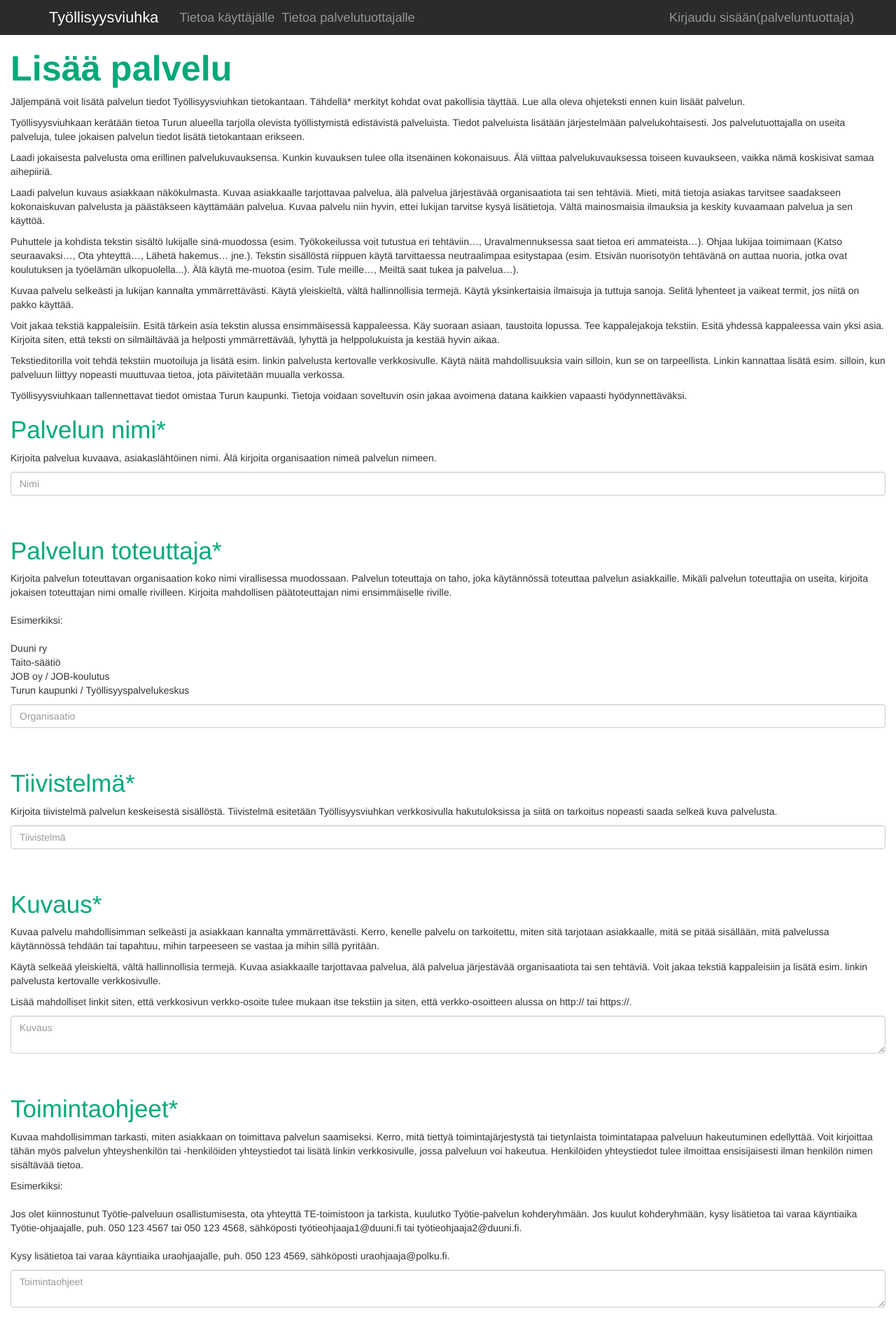
After one commit to codepointtku/viuhka-flask, a Python web app: template templates/splash/forms/form.html in a window 1280 px wide. The commit adds this page. Shown: the top 1920 px of the page at 70% size. Run offline with Jinja, Linux system fonts and the light colour scheme; the template is opened without the code that fills it, so the values that code supplies are empty, except form fields; form fields are guessed from the names that the template uses; some libraries are stand-ins or nearby versions.

Commit message:
Lisää palvelu form
form.html lisättu ja palvelun lisäys toimii

```diff
--- /dev/null
+++ b/templates/splash/forms/form.html
@@ -0,0 +1,379 @@
+{% extends 'splash/forms/base.html' %}
+{{ super() }}
+
+{% block body_content %}
+
+<style>
+    #id_classification {
+        min-height: 20em;
+        min-width: 400px;
+    }
+
+    #id_study, #id_service_path, #id_target, #id_immigration, #id_age_group,
+    #id_unemployment_duration, #id_ingress, #id_address, #id_post_address, #id_contact_person_phone, #id_contact_email,
+    #id_constraint, #id_address_extend, #id_organization
+    {
+        min-height: 8em;
+        min-width: 600px;
+    }
+
+    #id_integration, #id_health {
+        min-height: 5em;
+        min-width: 400px;
+    }
+
+    .label {
+        font-weight: bold;
+    }
+</style>
+
+<form id="addService" role="form" method="post" action="">
+
+    <div class="fieldWrapper">
+        <h1>Lisää palvelu</h1>
+        <p>Jäljempänä voit lisätä palvelun tiedot Työllisyysviuhkan tietokantaan. Tähdellä* merkityt
+            kohdat ovat pakollisia täyttää. Lue alla oleva ohjeteksti ennen kuin lisäät palvelun.
+        </p>
+        <p>Työllisyysviuhkaan kerätään tietoa Turun alueella tarjolla olevista työllistymistä edistävistä
+            palveluista. Tiedot palveluista lisätään järjestelmään palvelukohtaisesti. Jos palvelutuottajalla
+            on useita palveluja, tulee jokaisen palvelun tiedot lisätä tietokantaan erikseen.
+        </p>
+        <p>Laadi jokaisesta palvelusta oma erillinen palvelukuvauksensa. Kunkin kuvauksen tulee olla itsenäinen
+            kokonaisuus. Älä viittaa palvelukuvauksessa toiseen kuvaukseen, vaikka nämä koskisivat samaa aihepiiriä.
+        </p>
+        <p>Laadi palvelun kuvaus asiakkaan näkökulmasta. Kuvaa asiakkaalle tarjottavaa palvelua, älä palvelua
+            järjestävää organisaatiota tai sen tehtäviä. Mieti, mitä tietoja asiakas tarvitsee saadakseen kokonaiskuvan
+            palvelusta ja päästäkseen käyttämään palvelua. Kuvaa palvelu niin hyvin, ettei lukijan tarvitse kysyä
+            lisätietoja. Vältä mainosmaisia ilmauksia ja keskity kuvaamaan palvelua ja sen käyttöä.
+        </p>
+        <p>Puhuttele ja kohdista tekstin sisältö lukijalle sinä-muodossa (esim. Työkokeilussa voit tutustua eri
+            tehtäviin…, Uravalmennuksessa saat tietoa eri ammateista…). Ohjaa lukijaa toimimaan (Katso seuraavaksi…,
+            Ota yhteyttä…, Lähetä hakemus… jne.). Tekstin sisällöstä riippuen käytä tarvittaessa neutraalimpaa
+            esitystapaa (esim. Etsivän nuorisotyön tehtävänä on auttaa nuoria, jotka ovat koulutuksen ja työelämän
+            ulkopuolella...). Älä käytä me-muotoa (esim. Tule meille…, Meiltä saat tukea ja palvelua…).
+        </p>
+        <p>Kuvaa palvelu selkeästi ja lukijan kannalta ymmärrettävästi. Käytä yleiskieltä, vältä hallinnollisia
+            termejä. Käytä yksinkertaisia ilmaisuja ja tuttuja sanoja. Selitä lyhenteet ja vaikeat termit, jos niitä
+            on pakko käyttää.
+        </p>
+        <p>Voit jakaa tekstiä kappaleisiin. Esitä tärkein asia tekstin alussa ensimmäisessä kappaleessa. Käy suoraan
+            asiaan, taustoita lopussa. Tee kappalejakoja tekstiin. Esitä yhdessä kappaleessa vain yksi asia.
+            Kirjoita siten, että teksti on silmäiltävää ja helposti ymmärrettävää, lyhyttä ja helppolukuista ja
+            kestää hyvin aikaa.
+        </p>
+        <p>Tekstieditorilla voit tehdä tekstiin muotoiluja ja lisätä esim. linkin palvelusta kertovalle verkkosivulle.
+            Käytä näitä mahdollisuuksia vain silloin, kun se on tarpeellista. Linkin kannattaa lisätä esim. silloin,
+            kun palveluun liittyy nopeasti muuttuvaa tietoa, jota päivitetään muualla verkossa.
+        </p>
+        <p>Työllisyysviuhkaan tallennettavat tiedot omistaa Turun kaupunki. Tietoja voidaan soveltuvin osin jakaa
+            avoimena datana kaikkien vapaasti hyödynnettäväksi.
+        </p>
+        <h2>Palvelun nimi*</h2>
+        <p>Kirjoita palvelua kuvaava, asiakaslähtöinen nimi. Älä kirjoita organisaation nimeä palvelun nimeen.</p>
+        {{ form.name(id="name", placeholder="Nimi", class="form-control", value="", required=True) }}<br>
+        <br>
+        <h2>Palvelun toteuttaja*</h2>
+        <p>Kirjoita palvelun toteuttavan organisaation koko nimi virallisessa muodossaan. Palvelun toteuttaja on taho,
+            joka käytännössä toteuttaa palvelun asiakkaille. Mikäli palvelun toteuttajia on useita, kirjoita jokaisen
+            toteuttajan nimi omalle rivilleen. Kirjoita mahdollisen päätoteuttajan nimi ensimmäiselle riville.<br>
+            <br>
+            Esimerkiksi:<br>
+            <br>
+            Duuni ry<br>
+            Taito-säätiö<br>
+            JOB oy / JOB-koulutus<br>
+            Turun kaupunki / Työllisyyspalvelukeskus<br>
+        </p>
+        {{ form.organization(id="organization", placeholder="Organisaatio", class="form-control", value="", required=True) }}<br>
+        <br>
+        <h2>Tiivistelmä*</h2>
+        <p>Kirjoita tiivistelmä palvelun keskeisestä sisällöstä. Tiivistelmä esitetään Työllisyysviuhkan verkkosivulla
+            hakutuloksissa ja siitä on tarkoitus nopeasti saada selkeä kuva palvelusta.
+        </p>
+        {{ form.ingress(id="ingress", placeholder="Tiivistelmä", class="form-control", value="", required=True) }}<br>
+        <br>
+        <h2>Kuvaus*</h2>
+        <p>Kuvaa palvelu mahdollisimman selkeästi ja asiakkaan kannalta ymmärrettävästi. Kerro, kenelle palvelu on
+            tarkoitettu, miten sitä tarjotaan asiakkaalle, mitä se pitää sisällään, mitä palvelussa käytännössä
+            tehdään tai tapahtuu, mihin tarpeeseen se vastaa ja mihin sillä pyritään.
+        </p>
+        <p>Käytä selkeää yleiskieltä, vältä hallinnollisia termejä. Kuvaa asiakkaalle tarjottavaa palvelua, älä palvelua
+            järjestävää organisaatiota tai sen tehtäviä. Voit jakaa tekstiä kappaleisiin ja lisätä esim. linkin palvelusta
+            kertovalle verkkosivulle.
+        </p>
+        <p>
+            Lisää mahdolliset linkit siten, että verkkosivun verkko-osoite tulee mukaan itse tekstiin ja siten,
+            että verkko-osoitteen alussa on http:// tai https://.
+        </p>
+        {{ form.description(id="description", placeholder="Kuvaus", class="form-control", value="", required=True) }}
+       <br>
+        <br>
+        <h2>Toimintaohjeet*</h2>
+        <p>Kuvaa mahdollisimman tarkasti, miten asiakkaan on toimittava palvelun saamiseksi. Kerro, mitä tiettyä
+            toimintajärjestystä tai tietynlaista toimintatapaa palveluun hakeutuminen edellyttää. Voit kirjoittaa
+            tähän myös palvelun yhteyshenkilön tai -henkilöiden yhteystiedot tai lisätä linkin verkkosivulle,
+            jossa palveluun voi hakeutua. Henkilöiden yhteystiedot tulee ilmoittaa ensisijaisesti ilman henkilön
+            nimen sisältävää tietoa.</p>
+        <p>Esimerkiksi:<br>
+            <br>
+            Jos olet kiinnostunut Työtie-palveluun osallistumisesta, ota yhteyttä TE-toimistoon ja tarkista, kuulutko
+            Työtie-palvelun kohderyhmään. Jos kuulut kohderyhmään, kysy lisätietoa tai varaa käyntiaika
+            Työtie-ohjaajalle, puh. 050 123 4567 tai 050 123 4568, sähköposti työtieohjaaja1@duuni.fi tai
+            työtieohjaaja2@duuni.fi.<br>
+            <br>
+            Kysy lisätietoa tai varaa käyntiaika uraohjaajalle, puh. 050 123 4569, sähköposti uraohjaaja@polku.fi.
+        </p>
+        {{ form.description4(id="description4", placeholder="Toimintaohjeet", class="form-control", value="") }}<br>
+        <br>
+        <h2>Ehdot ja kriteerit</h2>
+        <p>Mikäli palvelu on tarkoitettu vain tietylle rajatulle kohderyhmälle tai palvelua saa vain tietyin
+            edellytyksin, kuvaa sanallisesti palvelun kohderyhmä, edellytykset, ehdot ja kriteerit.</p>
+        <p>Esimerkiksi:<br>
+        <li>Tukityöllistäminen on mahdollista vain henkilöille, joiden työllistämiseen työnantaja voi saada
+        palkkauskustannukset kokonaan kattavaa 100 % palkkatukea.
+        </li>
+        <li>Työtie-palveluun voivat osallistua vain työmarkkinatuen kuntaosuuden piiriin kuuluvat yli 300 päivää
+            työmarkkinatukea työttömyyden perusteella saaneet turkulaiset henkilöt.
+        </li>
+        <li>Työtie-palvelu on tarkoitettu alle 30-vuotiaille maahanmuuttajille.
+        </li>
+        <li>Työtie-hankkeen palveluihin voivat osallistua vain vähintään 24 kuukautta 28 kuukauden aikana työttömänä
+            olleet TE-toimiston työnhakijat ja vähintään 12 kuukautta avoimilta työmarkkinoilta poissaolleet
+            TE-toimiston työnhakijat.</li>
+        </p>
+        <p>Kuvaa myös, mikäli palveluun hakeutuminen edellyttää esim. tiettyjen tietojen tai dokumenttien
+            hankkimista.</p>
+        <p>Esimerkiksi:<br>
+            <li>Jos olet kiinnostunut tukityöllistämisestä, sinun tulee toimittaa Työtie-ohjaajalle tieto sinulle
+        työttömyyden perusteella maksetun työmarkkinatuen kestosta. Tieto ilmenee viimeisimmästä Kelan sinulle
+        postittamasta työmarkkinatuen maksuilmoituksesta. Mikäli et ole saanut postitse maksuilmoitusta, voit
+        tulostaa tiedon Kelan verkkoasiointipalvelusta. Tarvittaessa voit myös pyytää tiedon Kelan puhelinpalvelusta
+        tai Kelan toimistosta.</li>
+        <li>Jos olet kiinnostunut iltapäiväkerhotoiminnan tehtävistä, sinun tulee esittää hankkeen ohjaajalle enintään kuusi kuukautta vanha rikosrekisteriote.</li>
+        </p>
+        {{ form.constraint(id="description4", placeholder="Ehdot ja kriteerit", class="form-control", value="", required=True) }}<br>
+        <br>
+        <h2>Toiminta päättyy</h2>
+        <p>Mikäli palvelulla on tiedossa oleva päättymispäivä, kirjoita se tähän muodossa 00.00.0000. Esimerkiksi 31.03.2020.</p>
+        {{ form.end(id="end", class="form-control", value="") }}<br>
+        <br>
+        <h2>Käyntiosoite ja aukioloajat*</h2>
+        <p>Kirjoita organisaation nimi, mahdollinen palvelupaikan nimi, katuosoite, postinumero ja postitoimipaikka,
+            palveluajat sekä mahdollinen käyntiosoitteen lisätieto kukin omalle rivilleen. Mikäli palvelupaikkoja on
+            useita, kirjoita jokaisen palvelupaikan tiedot omaksi kappaleekseen.</p>
+        <p>Esimerkiksi:<br>
+            <br>
+            JOB oy<br>
+            JOB-koulutus<br>
+            Linnankatu 32 B 23, 1. kerros<br>
+            20100 Turku<br>
+            Avoinna ma–pe klo 09.00–16.00. Heinäkuussa suljettu.<br>
+            Sisäänkäynti sisäpihan kautta.<br>
+            <br>
+            Duuni ry<br>
+            Eerikinkatu 34 C 25, 2. kerros<br>
+            20100 Turku<br>
+            Avoinna ma–to klo 09.00–15.00. Perjantaisin suljettu.<br>
+            Rakennuksessa ei käytössä hissiä.<br>
+            <br>
+            Taito-säätiö<br>
+            Metallikatu 36 D 27, 3. kerros<br>
+            20240 Turku<br>
+            Avoinna ma, ti, to ja pe klo 10.00–15.00. Keskiviikkoisin suljettu.<br>
+            Toimipaikkaan pääsee busseilla 32 Pansioon ja 42 Pernoon.<br>
+            <br>
+            Turun kaupunki<br>
+            Työllisyyspalvelukeskus<br>
+            Käsityöläiskatu 10<br>
+            20100 Turku<br>
+            Avoinna ma–pe klo 8.30–16.00.<br>
+            Kaikki posti tulee lähettää postilokero-osoitteeseen. Käyntiosoitteeseen ei postinjakoa.
+        </p>
+        {{ form.address(id="address", placeholder="Osoite", class="form-control", value="", required=True) }}
+        {{ form.address_extended(id="address_extended", placeholder="Address Extended", class="form-control", value="") }}
+        <br>
+        <br>
+        <h2>Postiosoite*</h2>
+        <p>Kirjoita organisaation nimi, mahdollinen palvelupaikan nimi, postilokero-osoite tai katuosoite,
+            postinumero ja postitoimipaikka sekä mahdollinen postiosoitteen lisätieto kukin omalle rivilleen.
+            Mikäli palvelupaikkojen postiosoitteita on useita, kirjoita jokaisen palvelupaikan tiedot omaksi
+            kappaleekseen.</p>
+        <p>Esimerkiksi:<br>
+        <br>
+        JOB oy<br>
+        JOB-koulutus<br>
+        PL 123<br>
+        20101 Turku<br>
+        <br>
+        Duuni ry<br>
+        Eerikinkatu 34 C 25<br>
+        20100 Turku<br>
+        <br>
+        Taito-säätiö<br>
+        Metallikatu 36 D 27<br>
+        20240 Turku<br>
+        <br>
+        Turun kaupunki<br>
+        Työllisyyspalvelukeskus<br>
+        PL 1000<br>
+        20701 Turku<br>
+        Kaikki posti tulee lähettää postilokero-osoitteeseen. Käyntiosoitteeseen ei postinjakoa.
+        </p>
+        {{ form.post_address(id="post_address", placeholder="Post Address", class="form-control", value="") }}<br>
+        <br>
+        <h2>Puhelinnumero*</h2>
+        <p>Kirjoita puhelinasiointikanavan tai palvelupaikan nimi tai yhteyshenkilön tehtävänimike, puhelinnumero
+            ja mahdollinen puhelinnumeron lisätieto kukin omalle rivilleen. Mikäli puhelinnumeroita on useita,
+            kirjoita jokaisen puhelinnumeron tiedot omaksi kappaleekseen. Tiedot tulee ilmoittaa ensisijaisesti
+            ilman henkilönimen sisältävää tietoa.</p>
+        <p>Esimerkiksi:<br>
+        <br>
+        JOB-koulutus<br>
+        02 345 6789<br>
+        Vaihde<br>
+        <br>
+        Työtie-ohjaaja<br>
+        050 123 4569<br>
+        <br>
+        Uraohjaaja<br>
+        050 123 4567<br>
+        Puhelinaika ma–pe klo 9.00–11.30.<br>
+        <br>
+        Taito-säätiö, Metallikadun toimipaikka<br>
+        050 123 4568<br>
+        <br>
+        Asiakaspalvelu<br>
+        02 262 5072
+        </p>
+        {{ form.contact_person(id="contact_person", placeholder="Contact Person", class="form-control", value="", required=True) }}
+        {{ form.contact_person_phone(id="contact_person_phone", placeholder="Contact Person Phone", class="form-control", value="", required=True) }}
+        <br>
+
+        <br>
+        <h2>Sähköpostiosoite</h2>
+        <p>Kirjoita sähköpostikanavan nimi ja sähköpostiosoite kumpikin omalle rivilleen. Mikäli sähköpostiosoitteita
+            on useita, kirjoita jokaisen sähköpostiosoitteen tiedot omaksi kappaleekseen. Tiedot tulee ilmoittaa
+            ensisijaisesti ilman henkilönimen sisältävää tietoa.</p>
+        <p>Esimerkiksi:<br>
+        <br>
+        JOB-koulutus<br>
+        koulutus@job.fi<br>
+        <br>
+        Työtie-ohjaaja<br>
+        työtieohjaaja1@duuni.fi<br>
+        <br>
+        Uraohjaaja<br>
+        uraohjaaja@polku.fi<br>
+        <br>
+        Taito-säätiö, Metallikadun toimipaikka<br>
+        metallikatu@taito.fi<br>
+        <br>
+        Organisaatiopostilaatikko<br>
+        tyopiste@turku.fi
+        </p>
+        {{ form.contact_email(id="contact_email", placeholder="Contact Email", class="form-control", value="", required=True) }}<br>
+
+        <br>
+        <h2>Verkkosivu</h2>
+        <p>Anna verkkosivulle havainnollinen nimi ja anna tarkka verkko-osoite, josta verkkosivu avautuu.
+            Kirjoita kumpikin tieto omalle rivilleen. Mikäli verkkosivuja on useita, kirjoita jokaisen verkkosivun
+            tiedot omaksi kappaleekseen. Huolehdi, että verkko-osoitteen alussa on http:// tai https://.</p>
+        <p>Esimerkiksi:<br>
+        <br>
+        Turun kaupunki / Työllisyyspalvelut<br>
+        https://www.turku.fi/tyo-ja-yrityspalvelut/tyollisyyspalvelut<br>
+        <br>
+        Työpiste – Työ ja tekijät kohtaavat<br>
+        http://www.turku.fi/tyopiste
+        </p>
+        {{ form.www }}<br>
+
+        <br>
+<!--
+        <label class="label" for="{{ form.facebook.id_for_label }}">Facebook</label>
+        <p>Anna tarkka verkko-osoite, josta Facebook-sivu avautuu. Huolehdi, että verkko-osoitteen alussa on
+            http:// tai https://.</p>
+        {{ form.facebook }}<br>
+        <br>
+        <label class="label" for="{{ form.twitter.id_for_label }}">Twitter</label><br>
+        <p>Anna tarkka verkko-osoite, josta Twitter-sivu avautuu. Huolehdi, että verkko-osoitteen alussa on
+            http:// tai https://.
+        </p>
+        {{ form.twitter }}<br>
+        <br>
+-->
+        <h2>Palaute</h2>
+        <p>Tässä voit antaa palautetta Työllisyysviuhkan verkkosivuista ja tästä tietopohjalomakkeesta. Palautetta voi
+            myös lähettää suoraan sähköpostitse Työllisyysviuhkan ylläpitäjälle osoitteella viuhka@turku.fi</p>
+        <p>Jos olet edellä muokannut tai päivittänyt jo Työllisyysviuhkan verkkosivulla olevan palvelun tietoja, kirjoita
+            tähän tiedot muutoksista, jotka olet edellä tehnyt.</p>
+        <p>Tähän kirjoittamasi teksti on tarkoitettu palautteeksi ja tiedoksi Työllisyysviuhkan ylläpitäjälle. Teksti ei
+            siirry Työllisyysviuhkan verkkosivuille.</p>
+        {{ form.notes }}<br>
+        <br>
+        <h2>Yhteyshenkilö*</h2><br>
+        <p>Keneen henkilöön Työllisyysviuhkan ylläpitäjä voi olla tarvittaessa yhteydessä palvelun tietoja koskien?
+            Kirjoita tähän henkilön nimi, puhelinnumero ja sähköpostiosoite.</p>
+        <p>Tähän kirjoittamasi tiedot on tarkoitettu Työllisyysviuhkan ylläpitäjälle. Tiedot eivät siirry Työllisyysviuhkan verkkosivuille.</p>
+        {{ form.content_contact }}<br>
+    </div>
+    <br>
+    <label>Lähetä tiedot</label>
+    <p>Alla voit lähettää edellä lisäämäsi tai päivittämäsi palvelun tiedot Työllisyysviuhkan tietokantaan.</p>
+    <p>Tiedot siirtyvät Työllisyysviuhkan verkkosivuille, kun ylläpitäjä on tarkistanut ja hyväksynyt palvelun tiedot.</p>
+    <p><b>Muistathan jatkossa käydä päivittämässä palvelun tietoja, jos palvelussa tapahtuu muutoksia. Muista myös
+        päivittää verkko-osoitteiden linkit, jos ne muuttuvat.</b></p>
+    <p>Tietojen päivittäminen ja muokkaaminen tapahtuu kirjautumalla Työllisyysviuhkan verkkosivuille, etsimällä
+        palveluluettelosta oman palvelun ja valitsemalla Muokkaa.</p>
+    <br> <input type="submit" value="Lähetä">
+</form>
+<br>
+<br>
+<hr>
+
+{% endblock %}
+
+{% block scripts %}
+<script>
+  $('#dateTimePicker').on('click', function (event) {
+    event.preventDefault();
+    $('timePicker').show();
+  });
+  $('#selectCategoryForm').on('submit', function (event) {
+    event.preventDefault();
+    $(this).serializeArray().forEach(function (i, k) {
+      if($('#' + i.value.split(' ').join('')).length == 0) {
+          $('#category_items').append(
+            '<option id=' + i.value.split(' ').join('') + ' selected>' + i.value + '</option>'
+          );
+      }
+    });
+    setTimeout(function () {
+      $('#selectCategories').modal('hide');
+    }, 125);
+  });
+  $('#deleteCategoryItem').on('click', function (event) {
+    event.preventDefault();
+    $('#category_items option:selected').remove();
+  });
+
+  $('#addService').submit(function (event) {
+    event.preventDefault();
+    var items = $('#category_items option');
+    for(i = 0; i < items.length; i++) {
+      $(items[i]).prop('selected', true);
+    }
+    $.ajax({
+      type: 'POST',
+      url: "{{ url_for('service.service', type='add') }}",
+      data: $(this).serialize(),
+      success: function () {
+        $(location).attr('href', '{{ url_for("service.list_service") }}')
+      },
+      error: function () {
+        location.reload();
+      }
+    });
+  });
+</script>
+{% endblock %}
--- a/templates/splash/forms/provider_info.html
+++ b/templates/splash/forms/provider_info.html
@@ -6,7 +6,7 @@
     <h1>Lisää palvelu</h1>
     <div class=page-text-left>
     <p>Seuraavalla sivulla voit lisätä palvelun tiedot Työllisyysviuhkaan</p>
-    <form method="get" action="{{ FORCE_SCRIPT_NAME }}/admin/services/">
+    <form method="get" action="{{ FORCE_SCRIPT_NAME }}/form/">
         <button type="submit" class="button-info-viuhka button-info">Lisää palvelu</button>
     </form>
     </div>
```
Also changed, not shown: app/index/routes.py (+18 -0 lines).
